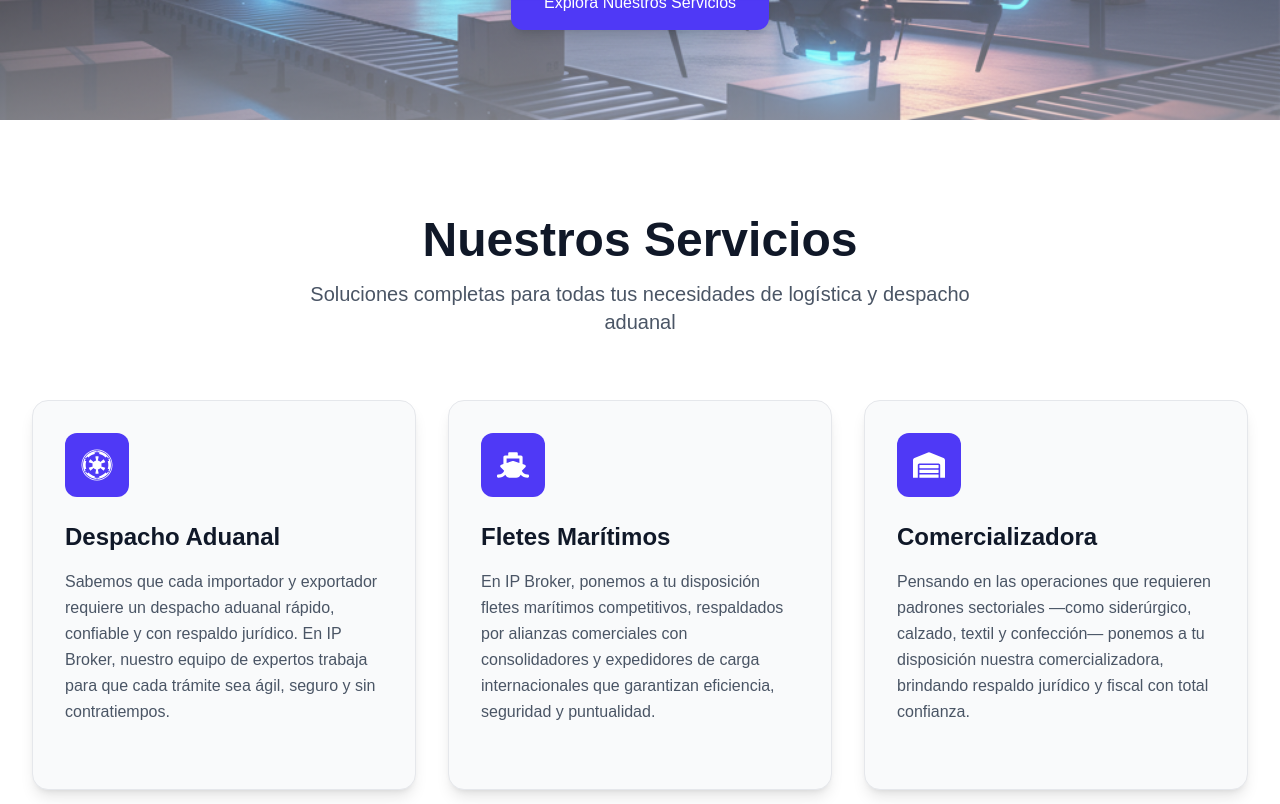
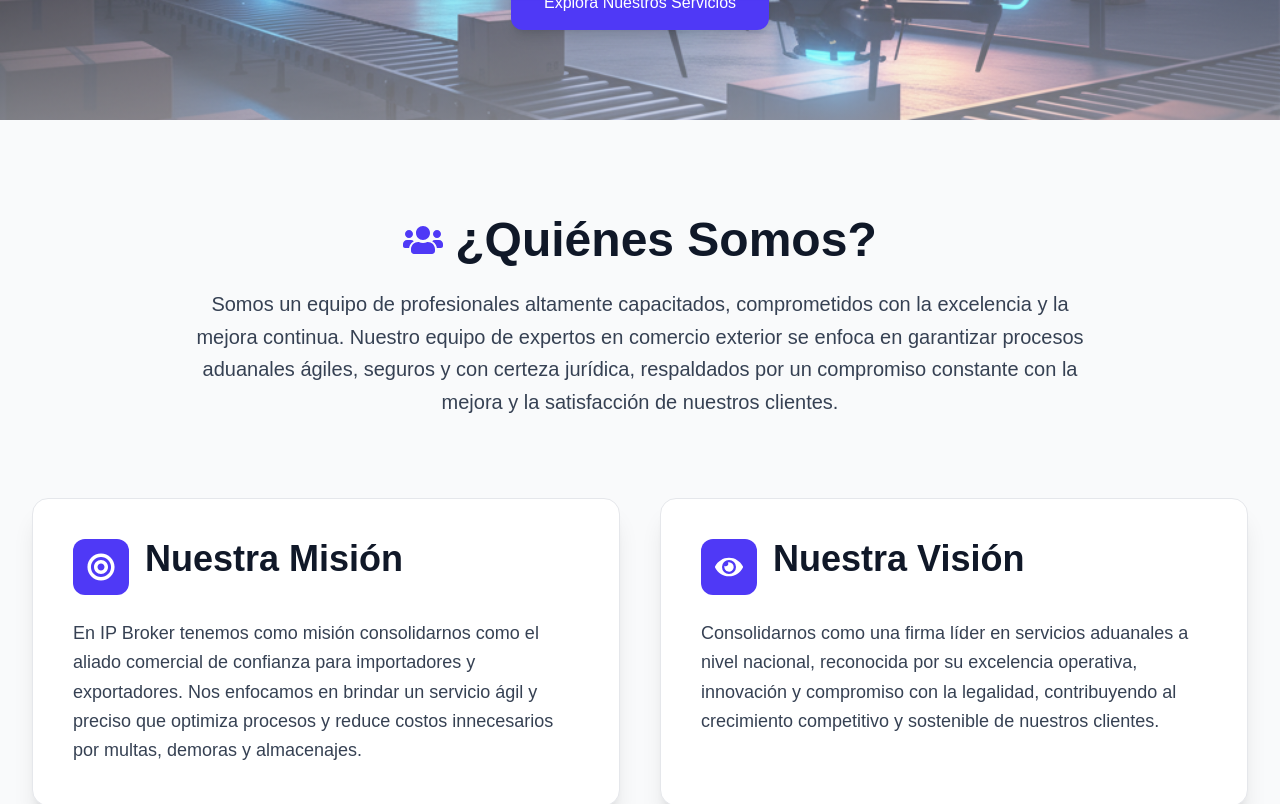
Before and after one commit to chucoyos/ipbroker, a Next.js app: page / in a window 1280 px wide. Shown: the part 520-1324 px from the top of the page. Built offline with nearby package versions, Linux system fonts and the light colour scheme.

Commit message:
Add about section

```diff
--- a/app/components/AboutSection.jsx
+++ b/app/components/AboutSection.jsx
@@ -0,0 +1,115 @@
+'use client';
+
+import { motion } from 'framer-motion';
+import { FaUsers, FaBullseye, FaEye } from 'react-icons/fa';
+
+const containerVariants = {
+  hidden: { opacity: 0 },
+  visible: {
+    opacity: 1,
+    transition: {
+      staggerChildren: 0.2
+    }
+  }
+};
+
+const cardVariants = {
+  hidden: { opacity: 0, y: 30 },
+  visible: {
+    opacity: 1,
+    y: 0,
+    transition: {
+      duration: 0.6
+    }
+  }
+};
+
+export default function AboutSection() {
+  return (
+    <section id="nosotros" className="py-12 sm:py-16 md:py-20 lg:py-24 bg-gray-50 dark:bg-gray-900 transition-colors duration-300">
+      <div className="max-w-7xl mx-auto px-4 sm:px-6 lg:px-8">
+        {/* Main About Section */}
+        <motion.div
+          initial={{ opacity: 0, y: -20 }}
+          whileInView={{ opacity: 1, y: 0 }}
+          viewport={{ once: true }}
+          transition={{ duration: 0.7 }}
+          className="text-center mb-12 sm:mb-16 md:mb-20"
+        >
+          <div className="inline-flex items-center justify-center gap-3 mb-6">
+            <FaUsers className="w-8 h-8 sm:w-10 sm:h-10 text-indigo-600 dark:text-indigo-400" />
+            <h2 className="text-3xl sm:text-4xl md:text-5xl font-bold text-gray-900 dark:text-white transition-colors duration-300">
+              ¿Quiénes Somos?
+            </h2>
+          </div>
+          <motion.p
+            initial={{ opacity: 0, y: 20 }}
+            whileInView={{ opacity: 1, y: 0 }}
+            viewport={{ once: true }}
+            transition={{ duration: 0.7, delay: 0.2 }}
+            className="text-base sm:text-lg md:text-xl text-gray-700 dark:text-gray-300 max-w-4xl mx-auto leading-relaxed transition-colors duration-300"
+          >
+            Somos un equipo de profesionales altamente capacitados, comprometidos con la excelencia y la mejora continua.
+            Nuestro equipo de expertos en comercio exterior se enfoca en garantizar procesos aduanales ágiles, seguros y con
+            certeza jurídica, respaldados por un compromiso constante con la mejora y la satisfacción de nuestros clientes.
+          </motion.p>
+        </motion.div>
+
+        {/* Mission and Vision Cards */}
+        <motion.div
+          variants={containerVariants}
+          initial="hidden"
+          whileInView="visible"
+          viewport={{ once: true, margin: "-100px" }}
+          className="grid grid-cols-1 lg:grid-cols-2 gap-6 sm:gap-8 lg:gap-10"
+        >
+          {/* Mission Card */}
+          <motion.div
+            variants={cardVariants}
+            whileHover={{ y: -5, transition: { duration: 0.3 } }}
+            className="bg-white dark:bg-gray-800 rounded-2xl p-6 sm:p-8 md:p-10 shadow-xl hover:shadow-2xl transition-all duration-300 border border-gray-200 dark:border-gray-700"
+          >
+            <div className="flex items-start gap-4 mb-4 sm:mb-6">
+              <div className="flex-shrink-0">
+                <div className="w-12 h-12 sm:w-14 sm:h-14 bg-indigo-600 dark:bg-indigo-500 rounded-xl flex items-center justify-center transition-colors duration-300">
+                  <FaBullseye className="w-6 h-6 sm:w-7 sm:h-7 text-white" />
+                </div>
+              </div>
+              <h3 className="text-2xl sm:text-3xl md:text-4xl font-bold text-gray-900 dark:text-white transition-colors duration-300">
+                Nuestra Misión
+              </h3>
+            </div>
+            <p className="text-sm sm:text-base md:text-lg text-gray-700 dark:text-gray-300 leading-relaxed transition-colors duration-300">
+              En IP Broker tenemos como misión consolidarnos como el aliado comercial de confianza para importadores y
+              exportadores. Nos enfocamos en brindar un servicio ágil y preciso que optimiza procesos y reduce costos innecesarios
+              por multas, demoras y almacenajes.
+            </p>
+          </motion.div>
+
+          {/* Vision Card */}
+          <motion.div
+            variants={cardVariants}
+            whileHover={{ y: -5, transition: { duration: 0.3 } }}
+            className="bg-white dark:bg-gray-800 rounded-2xl p-6 sm:p-8 md:p-10 shadow-xl hover:shadow-2xl transition-all duration-300 border border-gray-200 dark:border-gray-700"
+          >
+            <div className="flex items-start gap-4 mb-4 sm:mb-6">
+              <div className="flex-shrink-0">
+                <div className="w-12 h-12 sm:w-14 sm:h-14 bg-indigo-600 dark:bg-indigo-500 rounded-xl flex items-center justify-center transition-colors duration-300">
+                  <FaEye className="w-6 h-6 sm:w-7 sm:h-7 text-white" />
+                </div>
+              </div>
+              <h3 className="text-2xl sm:text-3xl md:text-4xl font-bold text-gray-900 dark:text-white transition-colors duration-300">
+                Nuestra Visión
+              </h3>
+            </div>
+            <p className="text-sm sm:text-base md:text-lg text-gray-700 dark:text-gray-300 leading-relaxed transition-colors duration-300">
+              Consolidarnos como una firma líder en servicios aduanales a nivel nacional, reconocida por su excelencia operativa,
+              innovación y compromiso con la legalidad, contribuyendo al crecimiento competitivo y sostenible de nuestros
+              clientes.
+            </p>
+          </motion.div>
+        </motion.div>
+      </div>
+    </section>
+  );
+}
--- a/app/page.js
+++ b/app/page.js
@@ -1,5 +1,6 @@
 import Image from "next/image";
 import HeroSection from "./components/HeroSection";
+import AboutSection from "./components/AboutSection";
 import ServicesSection from "./components/ServicesSection";
 import ContactSection from "./components/ContactSection";
 
@@ -7,6 +8,7 @@ export default function Home() {
   return (
     <div className="">
       <HeroSection />
+      <AboutSection />
       <ServicesSection />
       <ContactSection />
     </div>
```
